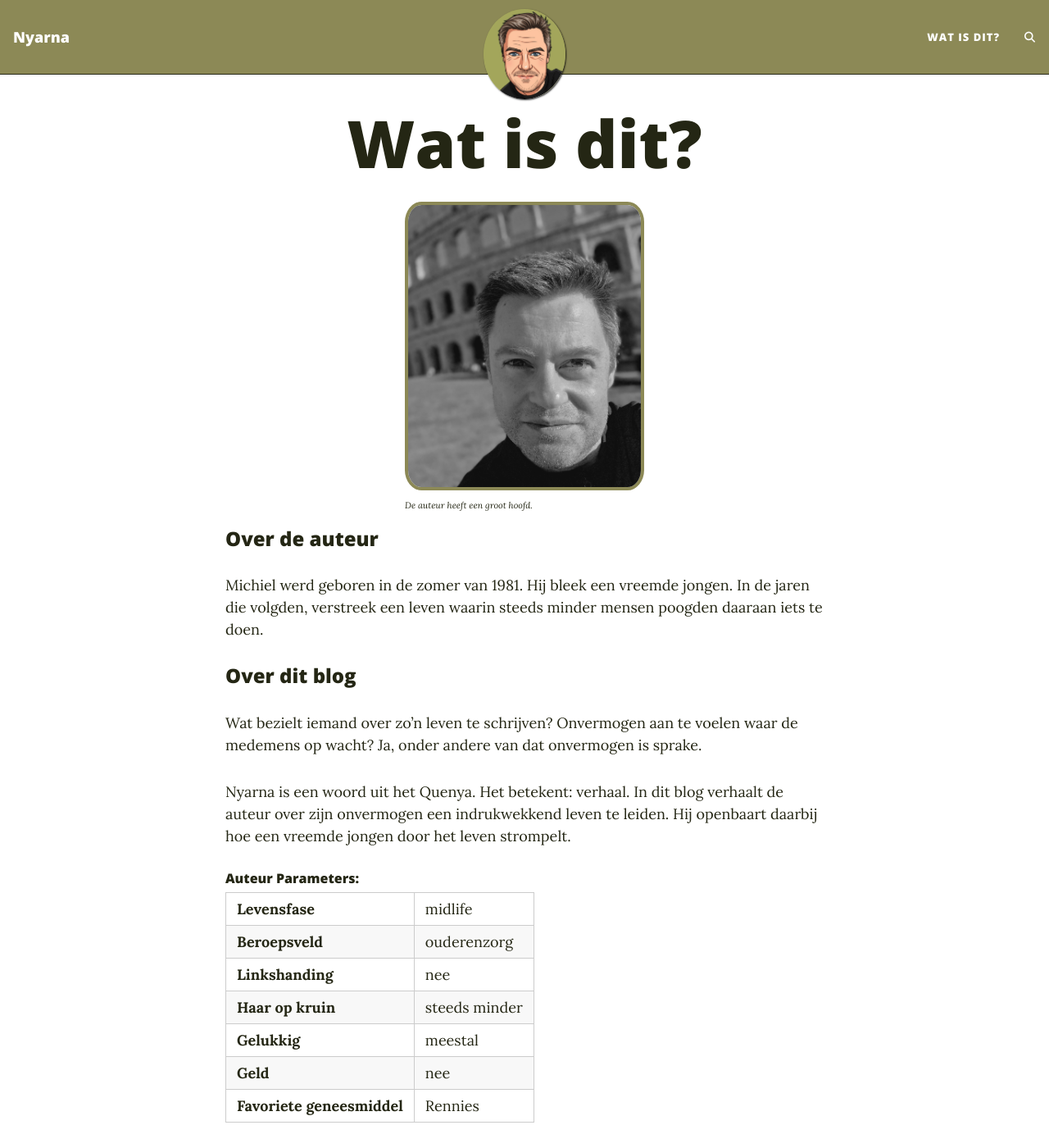
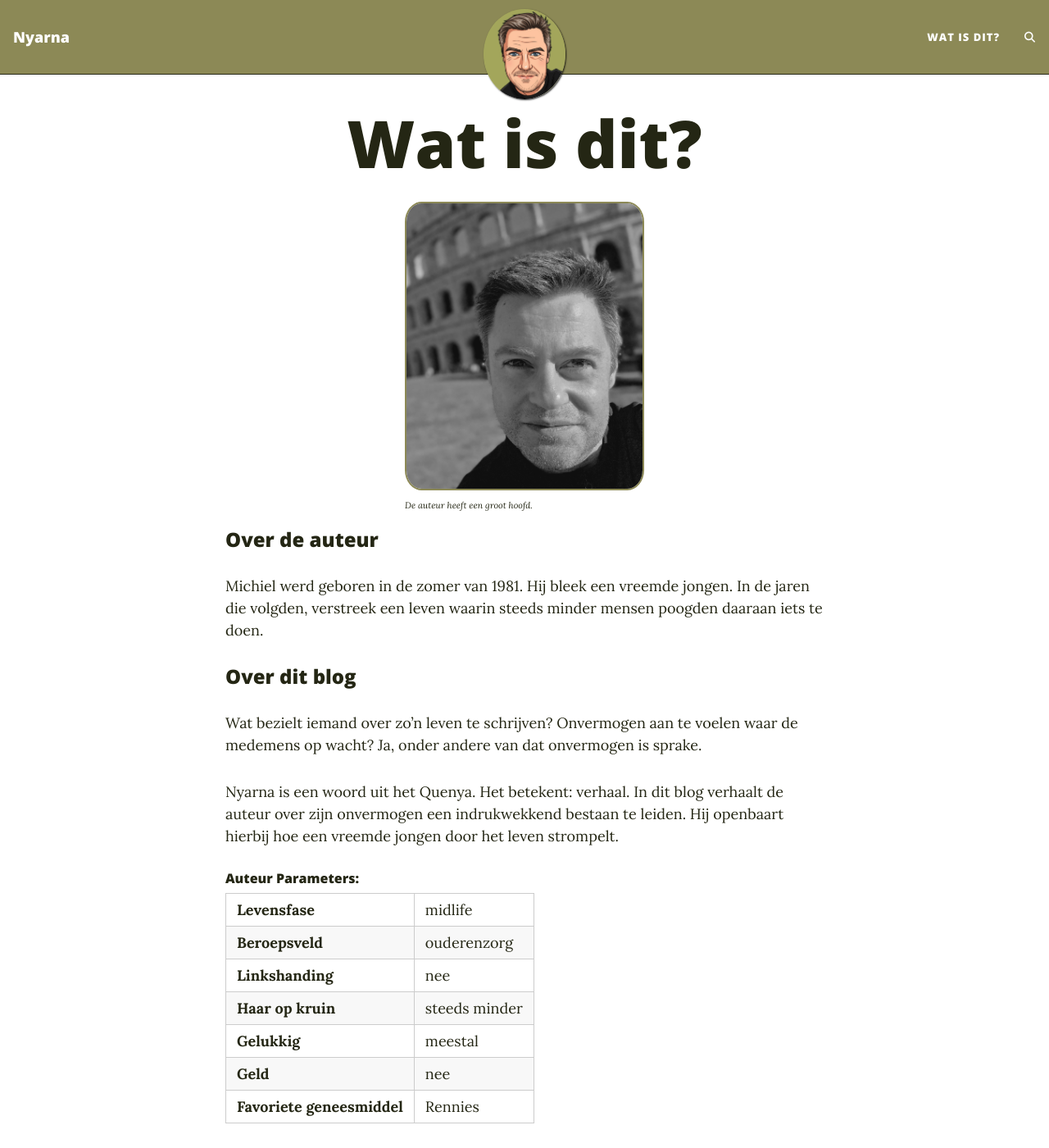
Before and after one commit to roosebolton/nyarna, a Jekyll site: the page built from page_de_auteur.md, in a window 1280 px wide and 1400 px high. Shown: the whole window at 82% size. Built offline with Jekyll 4.4.1, drawn with Linux system fonts in a browser that asks for light colours; comment, search, counter and statistics services are not loaded.

Commit message:
edit author text

```diff
--- a/assets/css/custom-styles.css
+++ b/assets/css/custom-styles.css
@@ -15,7 +15,7 @@ figure > img {
   margin: 0 auto 0.55em;display:block;
   width: 40%;
   border-radius: 7%;
-  border: 4px solid #8C8956;
+  border: 2px solid #8C8956;
   container-name: sidebar
 }
 figure > figcaption {
--- a/page_de_auteur.md
+++ b/page_de_auteur.md
@@ -15,7 +15,7 @@ Michiel werd geboren in de zomer van 1981. Hij bleek een vreemde jongen. In de j
 ### Over dit blog
 Wat bezielt iemand over zo'n leven te schrijven? Onvermogen aan te voelen waar de medemens op wacht? Ja, onder andere van dat onvermogen is sprake.
 
-Nyarna is een woord uit het Quenya. Het betekent: verhaal. In dit blog verhaalt de auteur over zijn onvermogen een indrukwekkend leven te leiden. Hij openbaart daarbij hoe een vreemde jongen door het leven strompelt.
+Nyarna is een woord uit het Quenya. Het betekent: verhaal. In dit blog verhaalt de auteur over zijn onvermogen een indrukwekkend bestaan te leiden. Hij openbaart hierbij hoe een vreemde jongen door het leven strompelt.
 
 ###### Auteur Parameters:
 
```
Also changed, not shown: assets/fonts/Klystron_sans-Regular.ttf (added), 3 other files.
